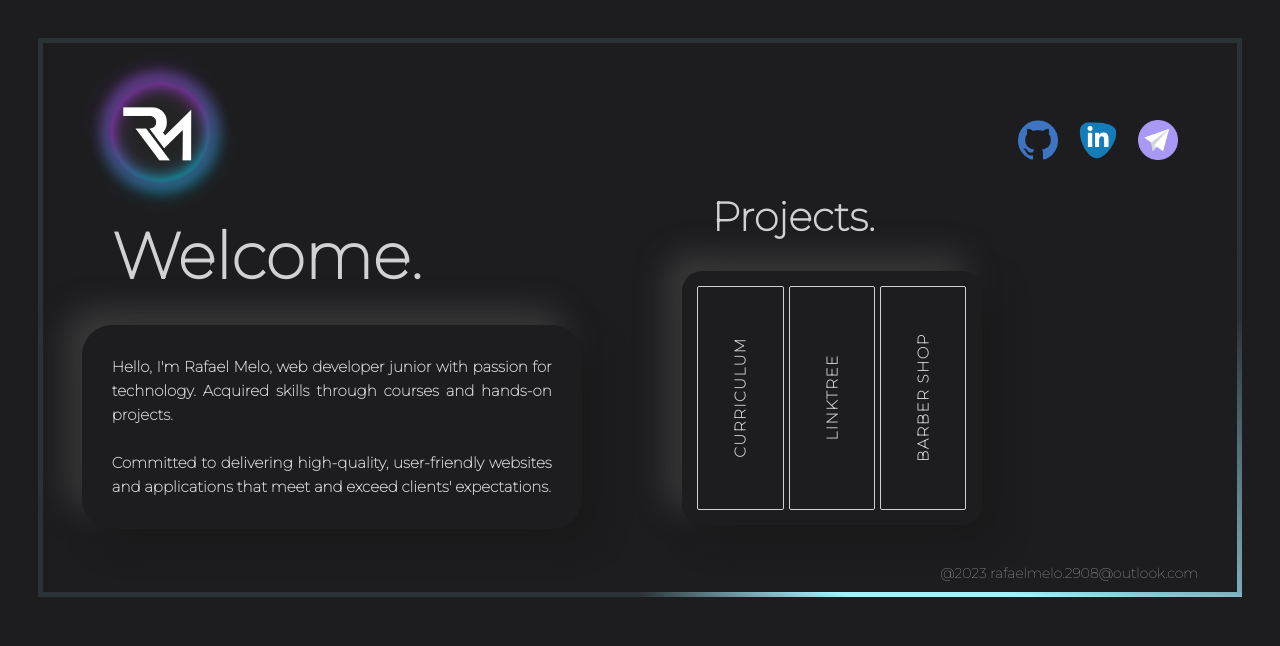
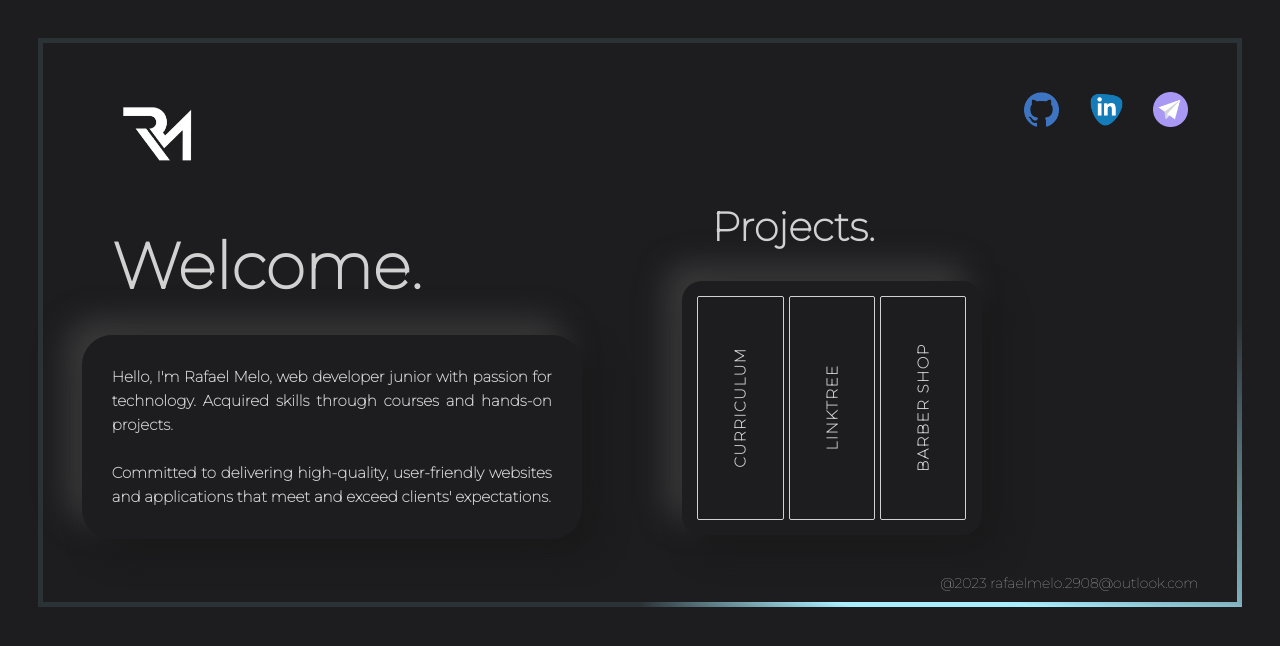
Before and after one commit to rafaelmelo2908/Portfolio-In-constrution-, a plain HTML site: page index.html in a window 1280 px wide. Drawn offline with Linux system fonts and the light colour scheme.

Commit message:
Add files via upload

```diff
--- a/css/style.css
+++ b/css/style.css
@@ -10,30 +10,23 @@ body {
   font-family: "Montserrat", sans-serif;
 }
 
-.link-logo {
-  display: flex;
-  flex-wrap: wrap;
+
+.header {
+  overflow: hidden;
+  padding: 0;
+  display:block;
   justify-content: space-between;
-  align-items: center;
-  position: relative;
 }
 
-.spinner {
-  position: absolute;
-  top: 0%;
-  left: 28px;
+
+.header-right {
+  float: right;
 }
 
-.content {
-  display: flex;
-  padding: 20px 10px 0 0;
-  text-align: right;
-}
+.header .logo {
+  width:30%;
+  max-width: 150px;
 
-.logo {
-  width: 150px;
-  padding: 0;
-  position: relative;
 }
 
 .logo:hover {
@@ -42,9 +35,11 @@ body {
 }
 
 .links {
-  width: 60px;
+  width: 30%;
+  max-width: 55px;
   padding: 10px;
 }
+
 
 .links:hover {
   width: 63px;
@@ -152,8 +147,8 @@ body {
   font-size: min(15px, 5vw);
   box-shadow: 0 0 5px rgb(0, 140, 255), 0 0 25px rgb(0, 140, 255),
     0 0 50px rgb(0, 140, 255), 0 0 100px rgb(0, 140, 255);
-  transition: 1s;
-  border-radius: 15px;
+  transition: 3s;
+  border-radius: 20px;
 }
 
 h1 {
@@ -278,29 +273,3 @@ p {
     --gradY: 0%;
   }
 }
-
-.spinner {
-  background-image: linear-gradient(rgb(186, 66, 255) 35%, rgb(0, 225, 255));
-  width: 100px;
-  height: 100px;
-  animation: spinning82341 1.7s linear infinite;
-  text-align: center;
-  border-radius: 50px;
-  filter: blur(1px);
-  box-shadow: 0px -5px 20px 0px rgb(186, 66, 255),
-    0px 5px 20px 0px rgb(0, 225, 255);
-}
-
-.spinner1 {
-  background-color: rgb(36, 36, 36);
-  width: 100px;
-  height: 100px;
-  border-radius: 50px;
-  filter: blur(10px);
-}
-
-@keyframes spinning82341 {
-  to {
-    transform: rotate(360deg);
-  }
-}
--- a/index.html
+++ b/index.html
@@ -17,13 +17,10 @@
   <div class="wrapper">
     <div class="box">
       <body>
-        <header class="link-logo">
-          <div class="spinner">
-            <div class="spinner1"></div>
-          </div>
+        <header class="header">
           <img src="imagem/logo.png" alt="Logo Site" class="logo" />
 
-          <section class="content">
+          <section class="header-right">
             <a
               href="http://www.github.com/rafaelmelo2908"
               target="_blank"
```
